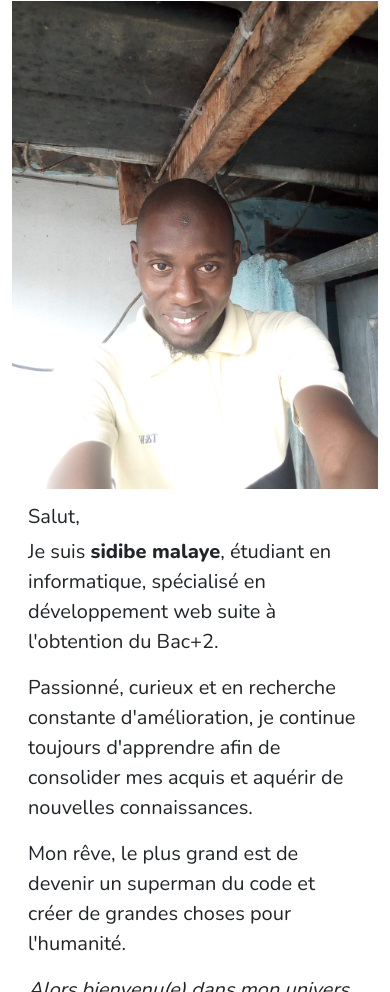
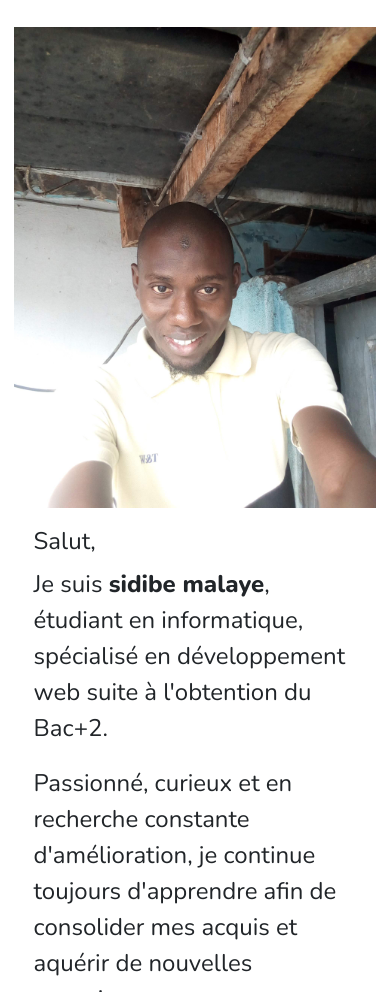
Before and after one commit to Lecodeur92/Portfolio, a plain HTML site: page index.html in a window 390 px wide. Shown: the part 1008-2000 px from the top of the page. Drawn offline with nearby package versions, Linux system fonts and the light colour scheme.

Commit message:
Update style.css

```diff
--- a/style.css
+++ b/style.css
@@ -94,16 +94,6 @@ body {
     background: #FFF;
     border-radius: 7px;
     position: relative;
-}
-
-@media (max-width:425px) {
-    .competence .bars {
-        width: 250px;
-    }
-
-    p {
-        font-size: rem;
-    }
 }
 
 .competence .bars .bar {
@@ -247,3 +237,15 @@ body {
     font-size: 1.5rem;
     color: #FFF;
 }
+
+/* RESPONSIVE */
+@media (max-width:425px) {
+
+    html {
+        font-size: 1.2rem;
+    }
+
+    .competence .bars {
+        width: 250px;
+    }
+}
```
